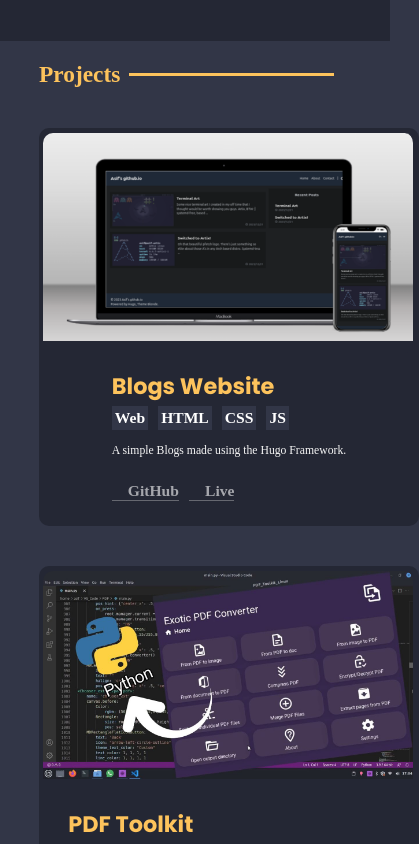
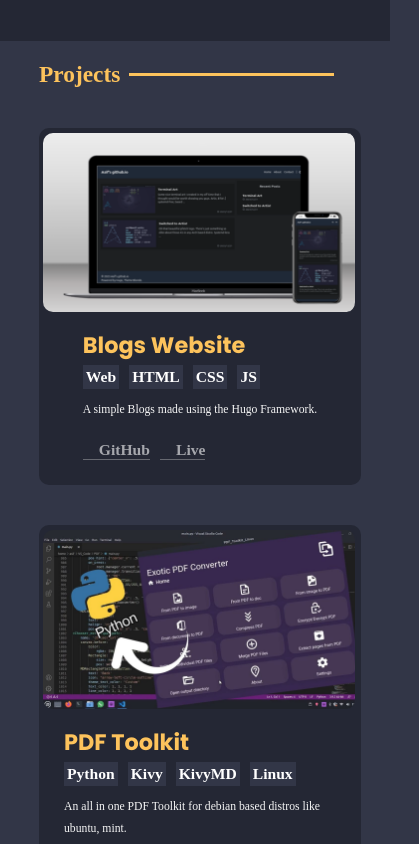
Before and after one commit to Asif-Tanvir-2006/asif_tanvir_portfolio, a React (Create React App) app: page / in a window 390 px wide. Shown: the part 820-1664 px from the top of the page, 419 px wide, since content can reach past the window. Built offline with nearby package versions, Linux system fonts and the light colour scheme; a web font is replaced by a local one.

Commit message:
Fixed Mobile View Issues

```diff
--- a/src/components/Project.module.css
+++ b/src/components/Project.module.css
@@ -90,18 +90,19 @@
         /* border: 2px solid #fdc35c; */
         /* border-right: 10px solid #fdc35c; */
         border-right: 2px solid #242734;
-        background-size: contain;
+        background-size: cover;
         background-repeat: no-repeat;
-        width: 370px;
-        ;
+        width: 80vw;
+        height: 46vw;
         border-radius: 10px;
-        height: 220px;
+        /* height: calc(400 * 720/1280); */
         /* height: 300px; */
     }
 
     .box {
-        width: 370px;
-        padding: 5px;
+        width: 80vw;
+        /* height: 46vw; */
+        /* padding: 5px; */
         flex-direction: column;
         justify-content: center;
         align-items: center;
```
